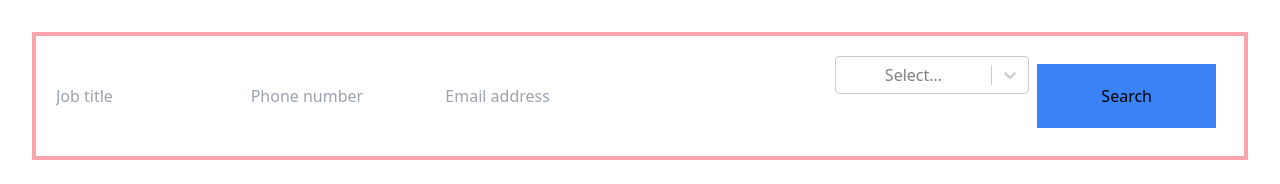
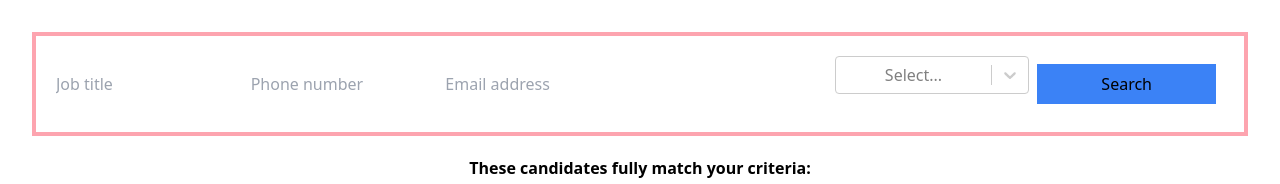
Before and after one commit to TomBirbeck/soc-hackathon-march, a React (Vite) app in the folder frontend/: page / in a window 1280 px wide. Shown: the top 184 px of the page. Built offline with nearby package versions, Linux system fonts and the light colour scheme; no server answers.

Commit message:
returned skills list now capitalised with commas in correct place

```diff
--- a/frontend/src/App.tsx
+++ b/frontend/src/App.tsx
@@ -28,8 +28,8 @@ function App() {
 
     useEffect(() => {
         setRegex(regexCreator(requiredSkills))
+        setFullMatches(fullMatchingCandidates(candidates, requiredSkills))
         setPartialMatches(partialMatchingCandidates(candidates, regex, requiredSkills.length))
-        setFullMatches(fullMatchingCandidates(candidates, requiredSkills))
     }, [requiredSkills])
 
     return (
--- a/frontend/src/components/CandidateListItem.tsx
+++ b/frontend/src/components/CandidateListItem.tsx
@@ -1,11 +1,19 @@
 import { CandidateListItemIprops} from "../types";
 
 const CandidateListItem = ({props}: CandidateListItemIprops) => {
-
+    const capitalise = (list: string) => {
+        const returnedList = ['']
+        const skillList = list.split(', ')
+        for (let i = 0; i < skillList.length; i++){
+            const skill = skillList[i].slice(0,1).toUpperCase() + skillList[i].slice(1)
+            returnedList.push(skill + ',')
+        }
+        return returnedList.join(' ')
+    }
     return (
         <>
             <p><span className="font-bold">Firstname: </span>{props.name}</p>
-            {<p><span className="font-bold">Skills: </span>{props.skills}</p>}
+            {<p><span className="font-bold">Skills: </span>{capitalise(props.skills)}</p>}
         </>
     )
 }
--- a/frontend/src/components/ContractForm.tsx
+++ b/frontend/src/components/ContractForm.tsx
@@ -45,7 +45,7 @@ function ContractForm( {setRequiredSkills} : Iprops) {
                             value={jobTitleInput}
                         ></input>
                         <input
-                            type="text"
+                            type="number"
                             name="contact-phone"
                             placeholder="Phone number"
                             onChange={(e) => {
@@ -54,7 +54,7 @@ function ContractForm( {setRequiredSkills} : Iprops) {
                             value={contactPhoneInput}
                         ></input>
                         <input
-                            type="text"
+                            type="email"
                             name="contact-email"
                             placeholder="Email address"
                             onChange={(e) => {
@@ -73,10 +73,11 @@ function ContractForm( {setRequiredSkills} : Iprops) {
                             isClearable={true}
                         />
                         <CheckboxDropdown
+                            required
                             skills={skills}
                             setSkills={setSkills}
                         />
-                        <button className="p-5 bg-blue-500 m-2">Search</button>
+                        <button className="p-1 bg-blue-500 m-2 h-10 self-center">Search</button>
                     </form>
                 </div>
     );
--- a/frontend/src/components/MatchedCandidates.tsx
+++ b/frontend/src/components/MatchedCandidates.tsx
@@ -10,7 +10,7 @@ const MatchedCandidates = ({props} : MatchedIprops) => {
         <ul>
             {
                 props.map((candidate) => {return(
-            <li key={candidate.id} className="text-left">
+            <li key={candidate.id} className="text-left mb-2">
                     <CandidateListItem props={candidate}/>
                 </li>
                 )})
--- a/frontend/src/components/PartialMatchCandidates.tsx
+++ b/frontend/src/components/PartialMatchCandidates.tsx
@@ -8,7 +8,7 @@ const PartialMatches = ({props}: MatchedIprops) => {
             <h2 className="font-bold my-2">These candidates partially match your criteria</h2>
             <ul>
                 {props.map((candidate) => {return(
-                <li key={candidate.id} className="text-left">
+                <li key={candidate.id} className="text-left mb-2">
                 <CandidateListItem props={candidate}/>
                 </li>
                     )})
--- a/frontend/src/utilities/fullMatches.ts
+++ b/frontend/src/utilities/fullMatches.ts
@@ -8,7 +8,6 @@ const fullMatchingCandidates = (candidate: CandidateList[], skillsRequired: opti
     for (let i = 0; i < candidate.length; i++) {
 
         const skills = candidate[i].skills.split(', ')
-        console.log({skills})
         if(skillsRequired.every(r => skills.includes(r.value))){
             matchingCandidates.push(candidate[i]);
         }
--- a/frontend/src/utilities/partialMatches.ts
+++ b/frontend/src/utilities/partialMatches.ts
@@ -5,10 +5,6 @@ const partialMatchingCandidates = (candidate: CandidateList[], regex: RegExp, sk
     const matchingCandidates: PartialMatchedCandidateList[] = []
 
     for (let i = 0; i < candidate.length; i++) {
-        //use array.join to get a string of candidate skills
-        //use string.match()
-        // const candidateSkills = [...candidate[i].skills]
-        // const joinedSkills = candidateSkills.join(' ')
 
         const match = candidate[i].skills.match(regex)
         // const match = joinedSkills.match(regex)
@@ -16,20 +12,17 @@ const partialMatchingCandidates = (candidate: CandidateList[], regex: RegExp, sk
         if (match) {
             //add matched skills onto candidate object.
             const matchedCandidate = { ...candidate[i], match}
-            // const length = match.length
-            // console.log("partials", length, skillsAmount)
-            // if (length < skillsAmount){
-                matchingCandidates.push(matchedCandidate)
-            // }
+            matchingCandidates.push(matchedCandidate)
         }
     }
 
     //get the length of candidate.
     // sort candidates for highest to lowest
     matchingCandidates.sort(function (a, b) { return b.match.length - a.match.length })
-
-    console.log("partial", matchingCandidates, matchingCandidates.filter((candidate) => candidate.match.length < skillsAmount))
-    return matchingCandidates.filter((candidate) => candidate.match.length < skillsAmount)
+    // console.log("partial", matchingCandidates, matchingCandidates.filter((candidate) => candidate.match.length < skillsAmount))
+    const returnedPartials = matchingCandidates.filter((candidate) => candidate.match.length < skillsAmount)
+    console.log("partial", skillsAmount, returnedPartials)
+    return returnedPartials
 }
 
 export default partialMatchingCandidates
```
